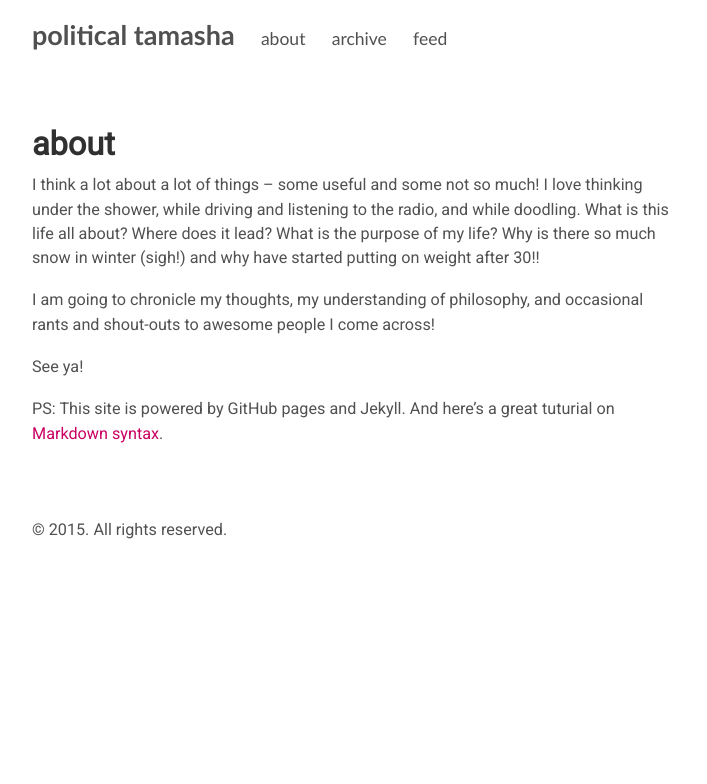
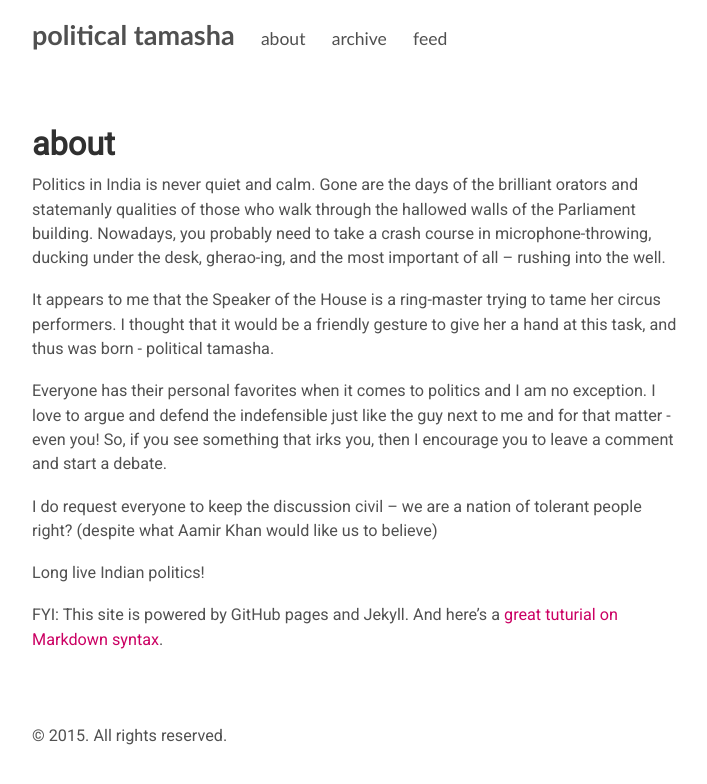
Before and after one commit to ponderingfish/ponderingfish.github.io, a Jekyll site: the page built from about.md, in a window 1280 px wide. Shown: the top 784 px of the page, without its empty margins (284-991 px from the left). Built offline with Jekyll 4.4.1, drawn with Linux system fonts in a browser that asks for light colours.

Commit message:
modified about page

```diff
--- a/about.md
+++ b/about.md
@@ -2,10 +2,15 @@
 layout: page
 title: about
 ---
-I think a lot about a lot of things – some useful and some not so much! I love thinking under the shower, while driving and listening to the radio, and while doodling. What is this life all about? Where does it lead? What is the purpose of my life? Why is there so much snow in winter (sigh!) and why have started putting on weight after 30!!
 
-I am going to chronicle my thoughts, my understanding of philosophy, and occasional rants and shout-outs to awesome people I come across!
+Politics in India is never quiet and calm. Gone are the days of the brilliant orators and statemanly qualities of those who walk through the hallowed walls of the Parliament building. Nowadays, you probably need to take a crash course in microphone-throwing, ducking under the desk, gherao-ing, and the most important of all -- rushing into the well.
 
-See ya!
+It appears to me that the Speaker of the House is a ring-master trying to tame her circus performers. I thought that it would be a friendly gesture to give her a hand at this task, and thus was born - political tamasha.
 
-PS: This site is powered by GitHub pages and Jekyll. And here's a great tuturial on <a href="https://support.zendesk.com/hc/en-us/articles/203691016-Formatting-text-with-Markdown#topic_xqx_mvc_43__row_ppv_wln_1n" target="_blank">Markdown syntax</a>.
+Everyone has their personal favorites when it comes to politics and I am no exception. I love to argue and defend the indefensible just like the guy next to me and for that matter - even you! So, if you see something that irks you, then I encourage you to leave a comment and start a debate.
+
+I do request everyone to keep the discussion civil -- we are a nation of tolerant people right? (despite what Aamir Khan would like us to believe)
+
+Long live Indian politics!
+
+FYI: This site is powered by GitHub pages and Jekyll. And here's a [great tuturial on Markdown syntax](https://support.zendesk.com/hc/en-us/articles/203691016-Formatting-text-with-Markdown#topic_xqx_mvc_43__row_ppv_wln_1n).
```
